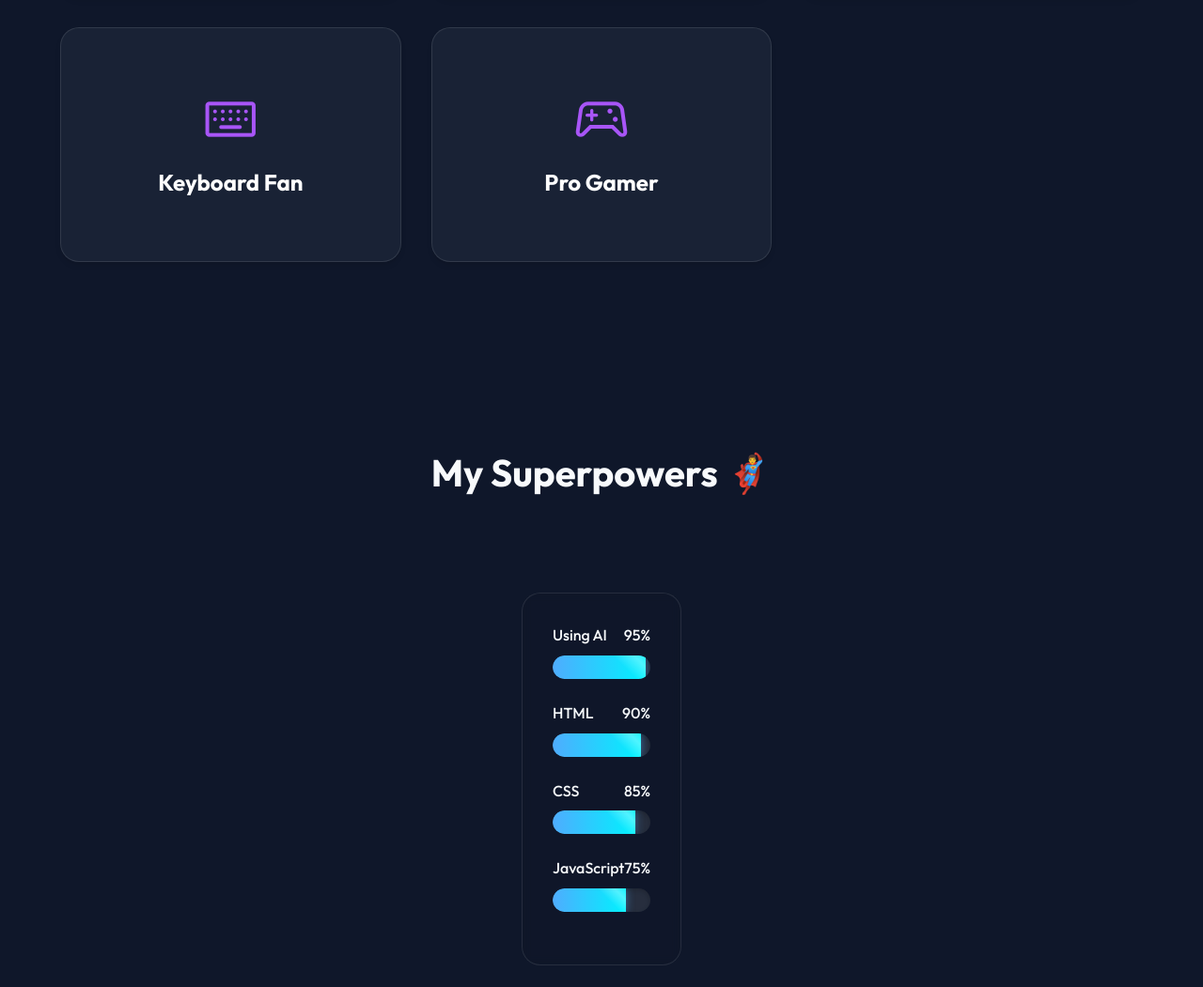
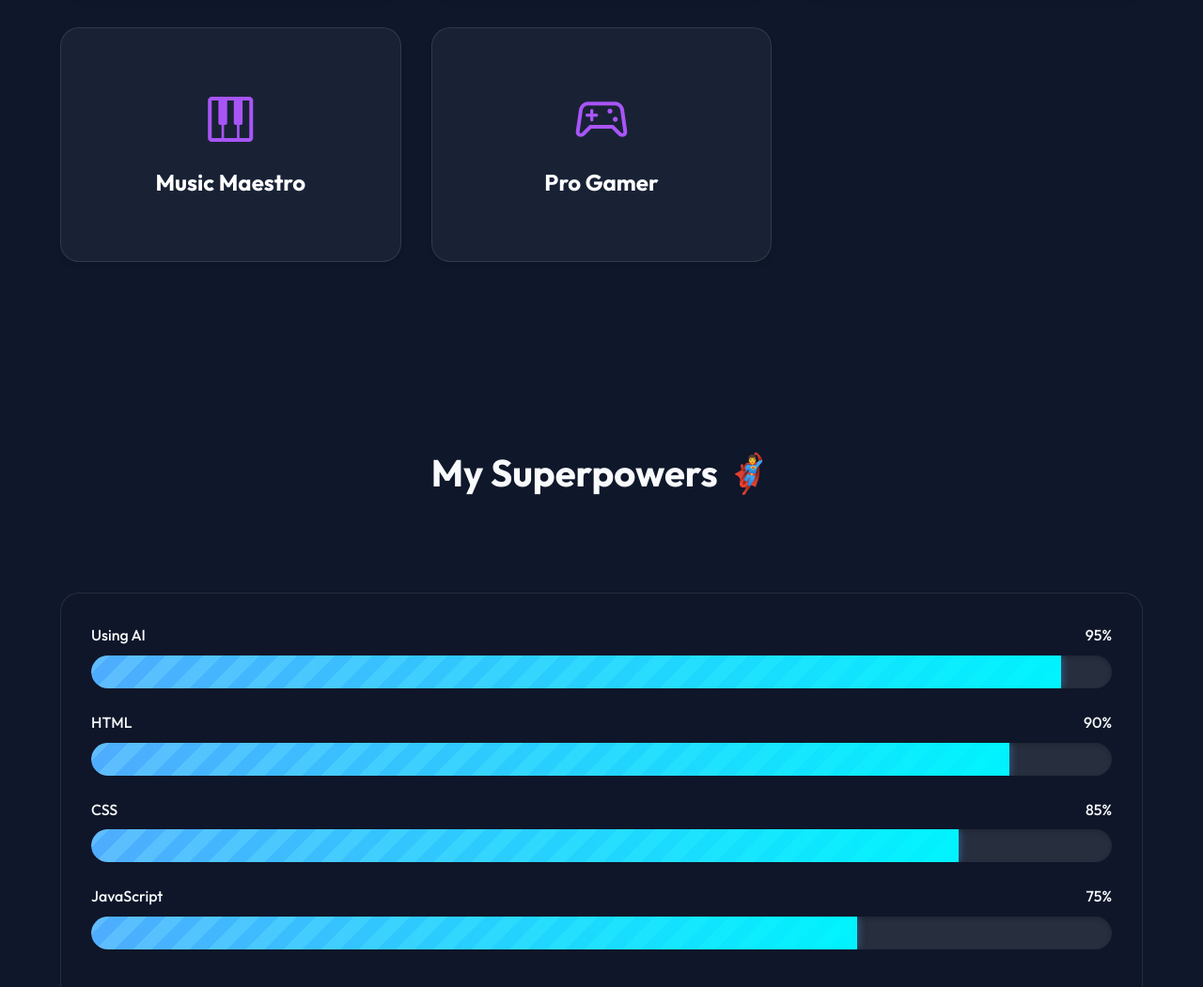
Before and after one commit to Vihaan67/ai-chatbot, a plain HTML site: page index.html in a window 1280 px wide. Shown: the part 2119-3170 px from the top of the page at 94% size. Drawn offline with nearby package versions, Linux system fonts and the light colour scheme.

Commit message:
Fix: Update Keyboard ambition to Piano and improve Skills UI

```diff
--- a/css/style.css
+++ b/css/style.css
@@ -264,7 +264,7 @@ footer {
 
 /* Skills Section (Superpowers) */
 .skills-section {
-    max-width: 800px;
+    width: 100%;
     margin: 4rem auto 0;
     padding: 2rem;
     background: rgba(15, 23, 42, 0.4);
@@ -297,9 +297,10 @@ footer {
 
 .skill-bar {
     width: 100%;
-    height: 25px;
+    height: 35px;
+    /* Slightly Taller for better water effect */
     background: rgba(255, 255, 255, 0.1);
-    border-radius: 15px;
+    border-radius: 20px;
     overflow: hidden;
     position: relative;
     box-shadow: inset 0 2px 5px rgba(0, 0, 0, 0.2);
@@ -308,7 +309,7 @@ footer {
 .liquid-fill {
     height: 100%;
     background: linear-gradient(90deg, #4facfe, #00f2fe);
-    border-radius: 15px 0 0 15px;
+    border-radius: 20px 0 0 20px;
     position: relative;
     box-shadow: 0 0 10px rgba(79, 172, 254, 0.5);
     /* Simple slide in animation on load */
@@ -322,16 +323,19 @@ footer {
     position: absolute;
     top: 0;
     left: 0;
-    width: 100%;
-    height: 100%;
-    background: rgba(255, 255, 255, 0.2);
-    /* Shimmer flow effect */
-    background: linear-gradient(45deg,
-            rgba(255, 255, 255, 0) 40%,
-            rgba(255, 255, 255, 0.3) 50%,
-            rgba(255, 255, 255, 0) 60%);
-    background-size: 200% 100%;
-    animation: shine 2s infinite linear;
+    bottom: 0;
+    right: 0;
+    background: linear-gradient(135deg,
+            rgba(255, 255, 255, 0.2) 25%,
+            rgba(255, 255, 255, 0) 25%,
+            rgba(255, 255, 255, 0) 50%,
+            rgba(255, 255, 255, 0.2) 50%,
+            rgba(255, 255, 255, 0.2) 75%,
+            rgba(255, 255, 255, 0) 75%,
+            rgba(255, 255, 255, 0) 100%);
+    background-size: 40px 40px;
+    animation: flow 1s linear infinite;
+    mix-blend-mode: overlay;
 }
 
 @keyframes slideIn {
@@ -344,12 +348,12 @@ footer {
     }
 }
 
-@keyframes shine {
+@keyframes flow {
     0% {
-        background-position: 100% 0;
+        background-position: 0 0;
     }
 
     100% {
-        background-position: -100% 0;
+        background-position: 40px 0;
     }
 }
--- a/index.html
+++ b/index.html
@@ -156,13 +156,13 @@
                     </div>
                 </div>
 
-                <!-- Card 7: Keyboard Enthusiast -->
+                <!-- Card 7: Music Maestro -->
                 <div class="card interactive-card">
                     <div class="card-content">
-                        <span class="material-symbols-rounded icon">keyboard</span>
-                        <h3>Keyboard Fan</h3>
+                        <span class="material-symbols-rounded icon">piano</span>
+                        <h3>Music Maestro</h3>
                         <div class="reveal-text">
-                            <p>Building custom mechanical keyboards with the perfect thock! ⌨️</p>
+                            <p>Playing melodious tunes on my electronic keyboard! 🎹</p>
                         </div>
                     </div>
                 </div>
```
